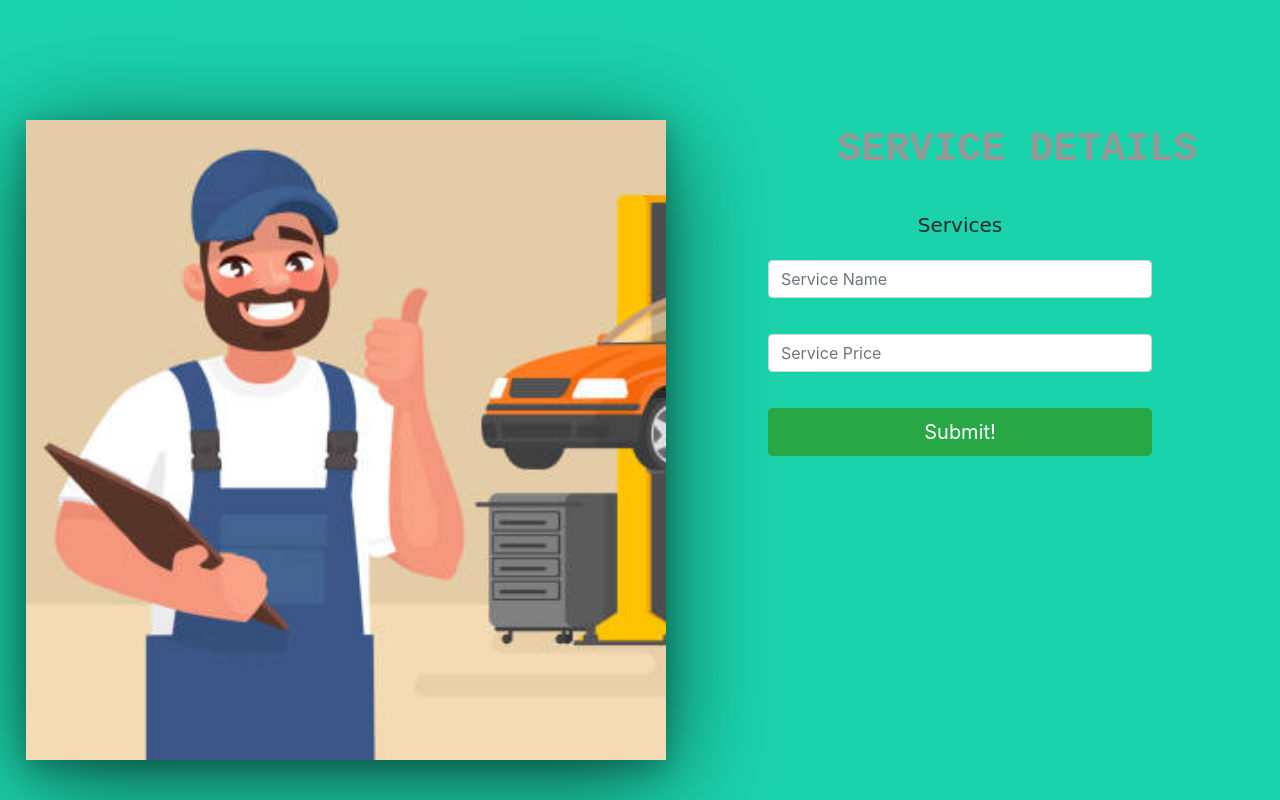
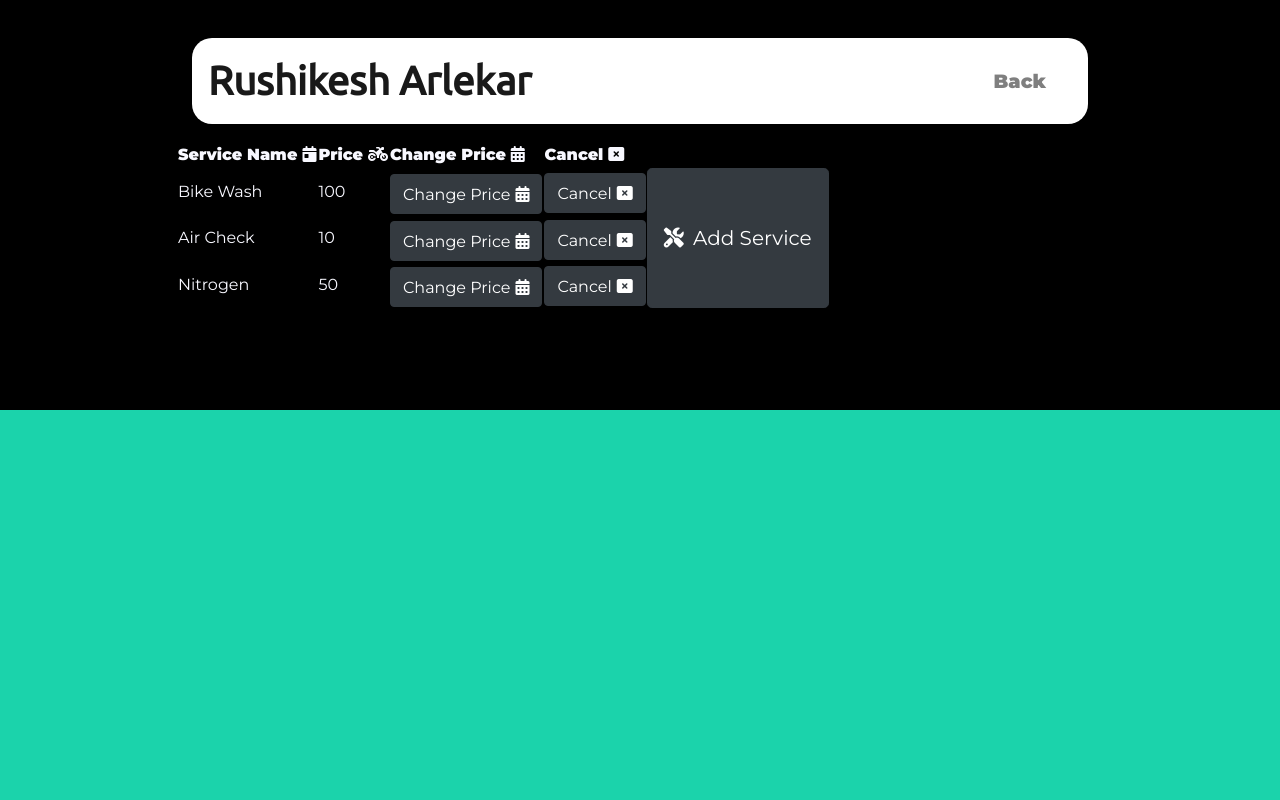
Before and after one commit to AishwaryaGanesh23/VehicleServicing, a PHP site: page /listservices.php in a window 1280 px wide. Run offline with PHP 8.4, Linux system fonts and the light colour scheme; a user stored in the database is signed in; data comes from the database, SQL or seed files in the repository; some libraries are stand-ins or nearby versions.

Commit message:
service list page

```diff
--- a/ServiceCenter/js/clientservices.js
+++ b/ServiceCenter/js/clientservices.js
@@ -43,7 +43,7 @@ $(document).ready(function(){
     // ajax operation
         $.ajax({
             type:'POST',
-            url:'web_services/addService.php',
+            url:'web_services/service.php',
             data: $("#service_form").serialize(),
             success:function(result){
                 alert(result.status);
@@ -62,6 +62,69 @@ $(document).ready(function(){
             }
         })
 
+    })
+
+    $("#add_service").on('click',function(e){
+        window.location.href="addservices.php";
+    })
+
+    $(".changebutton").on('click',function(e){
+        var servid = this.value;
+         console.log(this.value);
+
+        $("#changeButton").on('click',function(e){
+            // alert("Feature not Implemented yet.");
+            var serprice = $("#pricechange").val();
+
+            $.ajax({
+                type:'POST',
+                url:'web_services/servicepricechange.php',
+                data: {price: serprice, servid : servid},
+                success:function(response){
+                    // console.log(response);
+                    if(response.status == 'success'){
+                        alert("Price Changed");
+                        window.location.href="listservices.php";
+                    }
+                    else{
+                        alert("price could no be changed");
+                    }
+                },
+                error: function(xhr, status, error) {
+                    alert("error: ".error);
+                }
+            })
+
+        })
+
+    })
+
+    $(".cancel_button").on('click',function(e){
+        console.log("cancel??");
+        if(confirm("Are you sure to cancel the service?")){
+
+            $.ajax({
+                type:'POST',
+                url:'web_services/cancelservice.php',
+                data: {servid : this.value},
+                success:function(response){
+                    console.log(response);
+                    if(response.status == 'success'){
+                        alert("Service Cancelled");
+                        window.location.href="listservices.php";
+                    }
+                    else{
+                        alert("Service not cancelled");
+                    }
+                },
+                error: function(xhr, status, error) {
+                    alert("error: ".error);
+                }
+            })
+
+        }
+        else
+            window.location.href="listservices.php";
     })
 
 })
--- a/ServiceCenter/listservices.php
+++ b/ServiceCenter/listservices.php
@@ -1,70 +1,140 @@
 <?php
 
-// session_start();
+    session_start();
 
-require 'config/connect.php';
+    require 'config/connect.php';
+
+    $email = $_SESSION['email'];
+    $type = $_SESSION['type'];
+
+    $chk_sql = mysqli_query($connect,"select * from users where email = '$email' and type = '$type'");
+    $chk_data = mysqli_fetch_assoc($chk_sql);
+    $cust_sql = mysqli_query($connect,"select * from customers where customer_email = '$email'");
+    $data = mysqli_fetch_assoc($cust_sql);
+    $cid = $data['customer_id'];
+    $cname = $data['customer_name'];
+    //if($chk_data['type'] == "cutomer"){
+     // $app_sql = mysqli_query($connect,"select * from appointment where customer_id = '$cid'");
+    //}
+    //else{
+      $serv_sql = mysqli_query($connect,"select * from services_offered");
+    //}
+
+    // }
 
 ?>
+
 <!DOCTYPE html>
-<html lang="en">
+<html>
 
 <head>
-    <title>Form</title>
+  <meta charset="utf-8">
+  <title>Client Offered Services</title>
 
-    <!-- Required meta tags -->
-    <meta charset="utf-8">
-    <meta name="viewport" content="width=device-width, initial-scale=1, shrink-to-fit=no" />
-    <meta http-equiv="X-UA-Compatible" content="ie=edge" />
+  <!-- Google Fonts -->
+  <link href="https://fonts.googleapis.com/css?family=Montserrat:400,900|Ubuntu&display=swap" rel="stylesheet">
 
-    <!-- Css and bootstrap Stylesheets -->
-    <link rel="stylesheet" href="https://stackpath.bootstrapcdn.com/bootstrap/4.3.1/css/bootstrap.min.css" integrity="sha384-ggOyR0iXCbMQv3Xipma34MD+dH/1fQ784/j6cY/iJTQUOhcWr7x9JvoRxT2MZw1T" crossorigin="anonymous">
-    <link rel="stylesheet" type="text/css" href="css/style.css">
+  <!-- Css and bootstrap Stylesheets -->
+  <link rel="stylesheet" href="https://stackpath.bootstrapcdn.com/bootstrap/4.3.1/css/bootstrap.min.css" integrity="sha384-ggOyR0iXCbMQv3Xipma34MD+dH/1fQ784/j6cY/iJTQUOhcWr7x9JvoRxT2MZw1T" crossorigin="anonymous">
+  <link rel="stylesheet" href="css/profile.css">
+  <link rel="stylesheet" href="css/style.css">
 
-    <!-- Font Awesome -->
-    <script src="https://kit.fontawesome.com/40419ae504.js" crossorigin="anonymous"></script>
+  <!-- Font Awesome -->
+  <script src="https://kit.fontawesome.com/40419ae504.js" crossorigin="anonymous"></script>
 
-    <link rel="stylesheet" href="http://code.jquery.com/ui/1.12.1/themes/base/jquery-ui.css">
+  <!-- Bootstrap Scripts -->
+  <script src="https://code.jquery.com/jquery-3.3.1.slim.min.js" integrity="sha384-q8i/X+965DzO0rT7abK41JStQIAqVgRVzpbzo5smXKp4YfRvH+8abtTE1Pi6jizo" crossorigin="anonymous"></script>
+  <script src="https://cdnjs.cloudflare.com/ajax/libs/popper.js/1.14.7/umd/popper.min.js" integrity="sha384-UO2eT0CpHqdSJQ6hJty5KVphtPhzWj9WO1clHTMGa3JDZwrnQq4sF86dIHNDz0W1" crossorigin="anonymous"></script>
+  <script src="https://stackpath.bootstrapcdn.com/bootstrap/4.3.1/js/bootstrap.min.js" integrity="sha384-JjSmVgyd0p3pXB1rRibZUAYoIIy6OrQ6VrjIEaFf/nJGzIxFDsf4x0xIM+B07jRM" crossorigin="anonymous"></script>
 
-    <!-- Bootstrap Scripts -->
-    <script src="js/jquery.js"></script>
-    <script src="js/popper.js"></script>
-    <script src="js/bootstrap.js"></script>
-    <script src="js/clientservices.js"></script>
+  <script src="js/jquery_1.js"></script>
+  <script src="js/jquery_ui.js"></script>
+  <script src="js/clientservices.js"></script>
 
-
-    <title>Service List</title>
 </head>
 
 <body>
 
-    <div class="register_container">
-        <div class="register_image">
+  <section id="title">
 
+    <div class="containers-fluid">
+      <!-- Nav Bar -->
+      <nav class="navbar navbar-expand-lg navbar-light  ">
+        <a class="navbar-brand" href="">
+            <?php
+            echo $cname;
+            ?>
+        </a>
+        <button class="navbar-toggler" type="button" data-toggle="collapse" data-target="#navbarSupportedContent" aria-controls="navbarSupportedContent" aria-expanded="false" aria-label="Toggle navigation">
+          <span class="navbar-toggler-icon"></span>
+        </button>
+
+        <div class="collapse navbar-collapse" id="navbarSupportedContent">
+          <ul class="navbar-nav ml-auto">
+            <li class="nav-item">
+              <a class="nav-link" href="custProfile.php" id="back">Back</a>
+            </li>
+          </ul>
         </div>
-        <div class="register_contents">
-            <div class="reg_head">
-                Service Details
-            </div>
-            <div class="welcommsg" id="wcmsg"></div>
-            <form id="service_form">
-                <div class="form-group">
-                    <input type="text" class="form-control" id="service_name" placeholder="Service Name" name="service-name" required />
-                    <span id="nameError"></span>
-                </div>
-                <div class="form-group">
-                    <input type="number" class="form-control" id="service_price" placeholder="Service Price " name="service-price" required />
-                    <span id="priceError"></span>
-                </div>
+      </nav>
 
-                <button type="submit" class="btn btn-block btn-success btn-lg" name="" id="submit">Submit!</button>
-            </form>
-            <div id="formErr" style="color:white"></div>
+      <div class="row">
+        <table class="user-details">
+            <tr>
+                <th>Service Name<i class="fas fa-calendar-day" style="margin-left: 5px;margin-top: 5px;"></i></th>
+                <th>Price<i class="fas fa-motorcycle" style="margin-left: 5px;margin-top: 5px;"></i></th>
+                <th>Change Price<i class="fas fa-calendar-alt" style="margin-left: 5px;margin-top: 5px;"></i></th>
+                <th>Cancel<i class="fas fa-window-close" style="margin-left: 5px;margin-top: 5px;"></i></th>
+            </tr>
+            <?php
+                while($serv_data = mysqli_fetch_array($serv_sql)){
+                  $servid = $serv_data['service_id']
+            ?>
+            <tr>
+                <td><?php echo $serv_data['service_name'];?></td>
+                <td><?php echo $serv_data['service_price']; ?></td>
+                <td><button type="button" class="btn btn-dark btn-md changebutton" style="margin-top: 3%;" data-toggle="modal" data-target="#changeModal" id="change_button" value="<?php echo $servid; ?>">Change Price<i class="fas fa-calendar-alt" style="margin-left: 5px;margin-top: 5px;" ></i></button></td>
+                <td><button type="button" class="btn btn-dark btn-md cancel_button" style="margin-top: 3%;" id="cancelservice_button" value="<?php echo $servid; ?>">Cancel<i class="fas fa-window-close" style="margin-left: 5px;margin-top: 5px;"></i></button></td>
+            </tr>
+            <?php
+                }
+            ?>
+        </table>
 
-        </div>
+        <button type="button" class="btn btn-dark btn-lg" style="margin-top: 3%;" id="add_service" ><i class="fas fa-tools" style="margin-right: 4px;"></i> Add Service</button>
 
+      </div>
     </div>
+  </section>
 
 
 </body>
 
 </html>
+
+
+
+<!-- Change Modal -->
+<div class="modal fade" id="changeModal" tabindex="-1" role="dialog" aria-labelledby="exampleModalCenterTitle" aria-hidden="true">
+  <div class="modal-dialog modal-dialog-centered" role="document">
+    <div class="modal-content">
+      <div class="modal-header">
+        <h5 class="modal-title" id="exampleModalLongTitle">Change Price To :</h5>
+        <button type="button" class="close" data-dismiss="modal" aria-label="Close">
+          <span aria-hidden="true">&times;</span>
+        </button>
+      </div>
+      <form id="preice-change">
+        <div class="form-section">
+          <input type="text" id="pricechange" required />
+          <label for=" date" class="label-name">
+              <span class="content-name">New Price</span>
+          </label>
+        </div>
+      </form>
+      <div class="modal-footer">
+        <button type="button" class="btn btn-primary" id="changeButton">Change</button>
+      </div>
+    </div>
+  </div>
+</div>
```
Also changed, not shown: ServiceCenter/addservices.php (added, +70 -0 lines), ServiceCenter/web_services/cancelservice.php (added, +20 -0 lines), ServiceCenter/web_services/servicepricechange.php (added, +21 -0 lines), ServiceCenter/web_services/service.php (renamed from ServiceCenter/web_services/addService.php).
